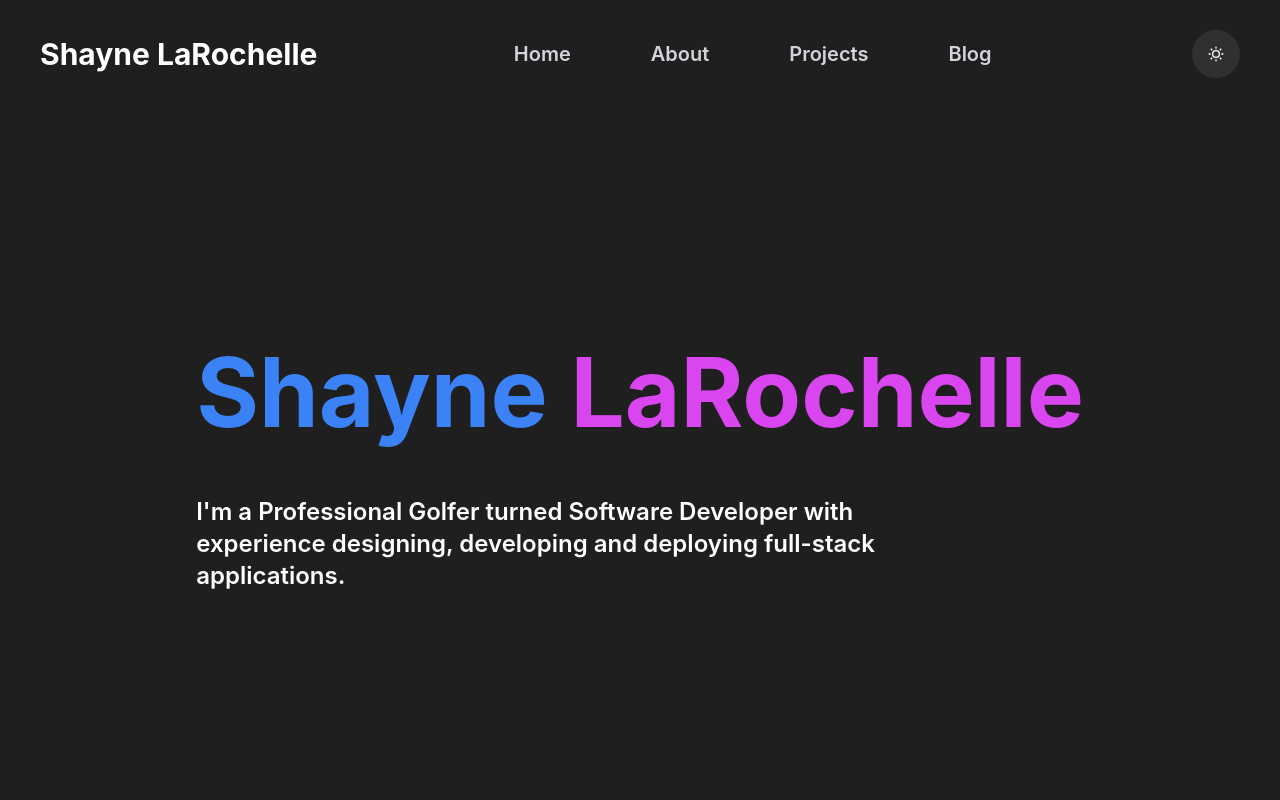
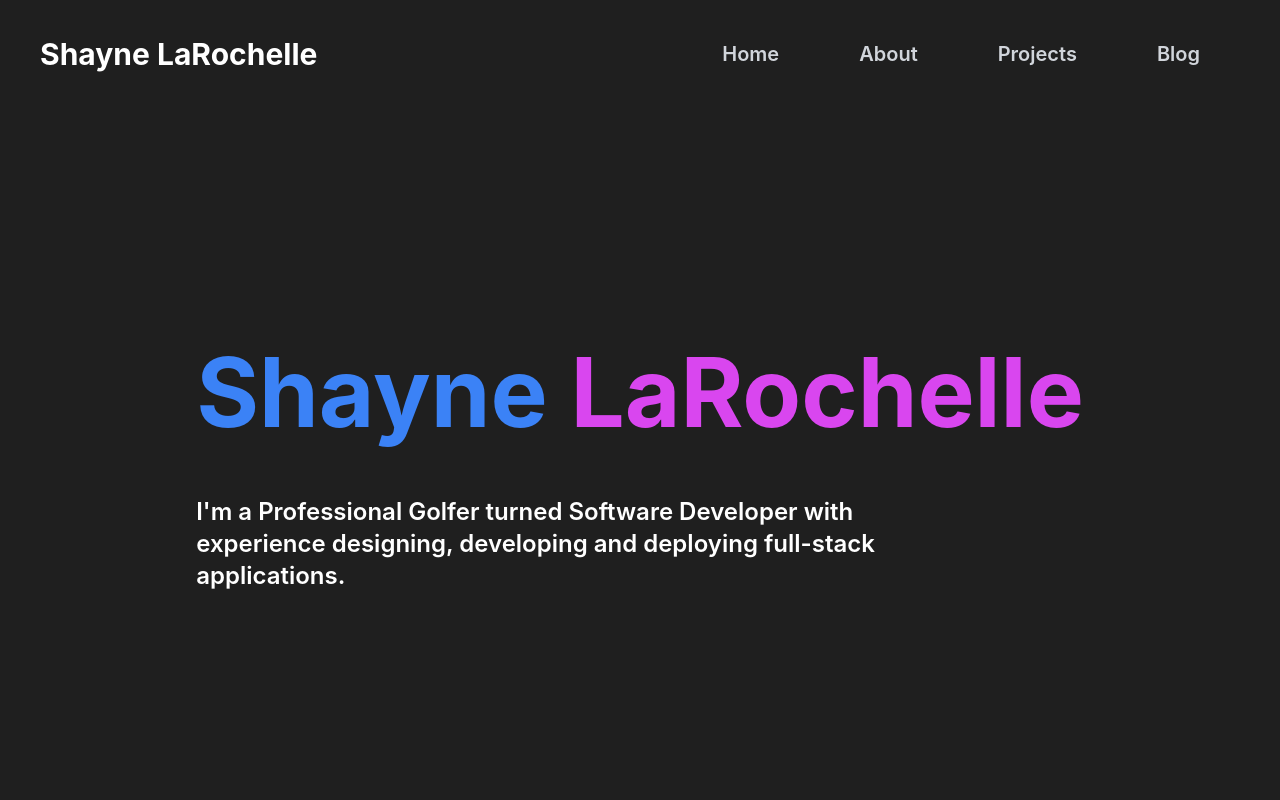
Before and after one commit to shaynelar/shaynelarochelle.com, a Next.js app: page / in a window 1280 px wide. Shown: the top 800 px of the page. Built offline with nearby package versions, Linux system fonts and the light colour scheme.

Commit message:
temp hide theme switch

```diff
--- a/components/ThemeToggle.tsx
+++ b/components/ThemeToggle.tsx
@@ -10,7 +10,7 @@ export default function ThemeToggle() {
 	}
 	return (
 		<div
-			className={`hidden md:block rounded-full text-center p-4 cursor-pointer ml-1 ${
+			className={`hidden rounded-full text-center p-4 cursor-pointer ml-1 ${
 				isOn ? "bg-dark" : "bg-light"
 			}`}
 			onClick={() => {
```
